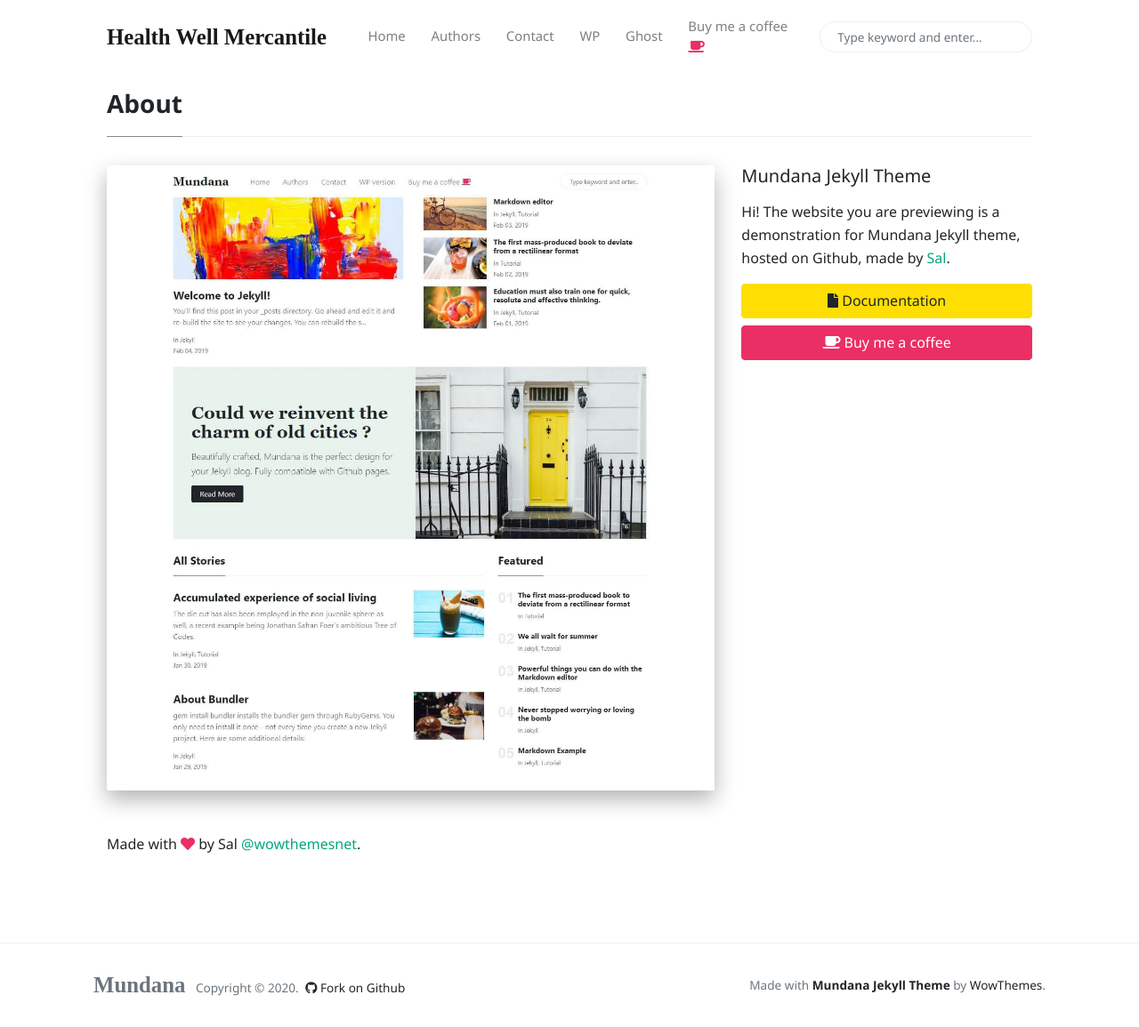
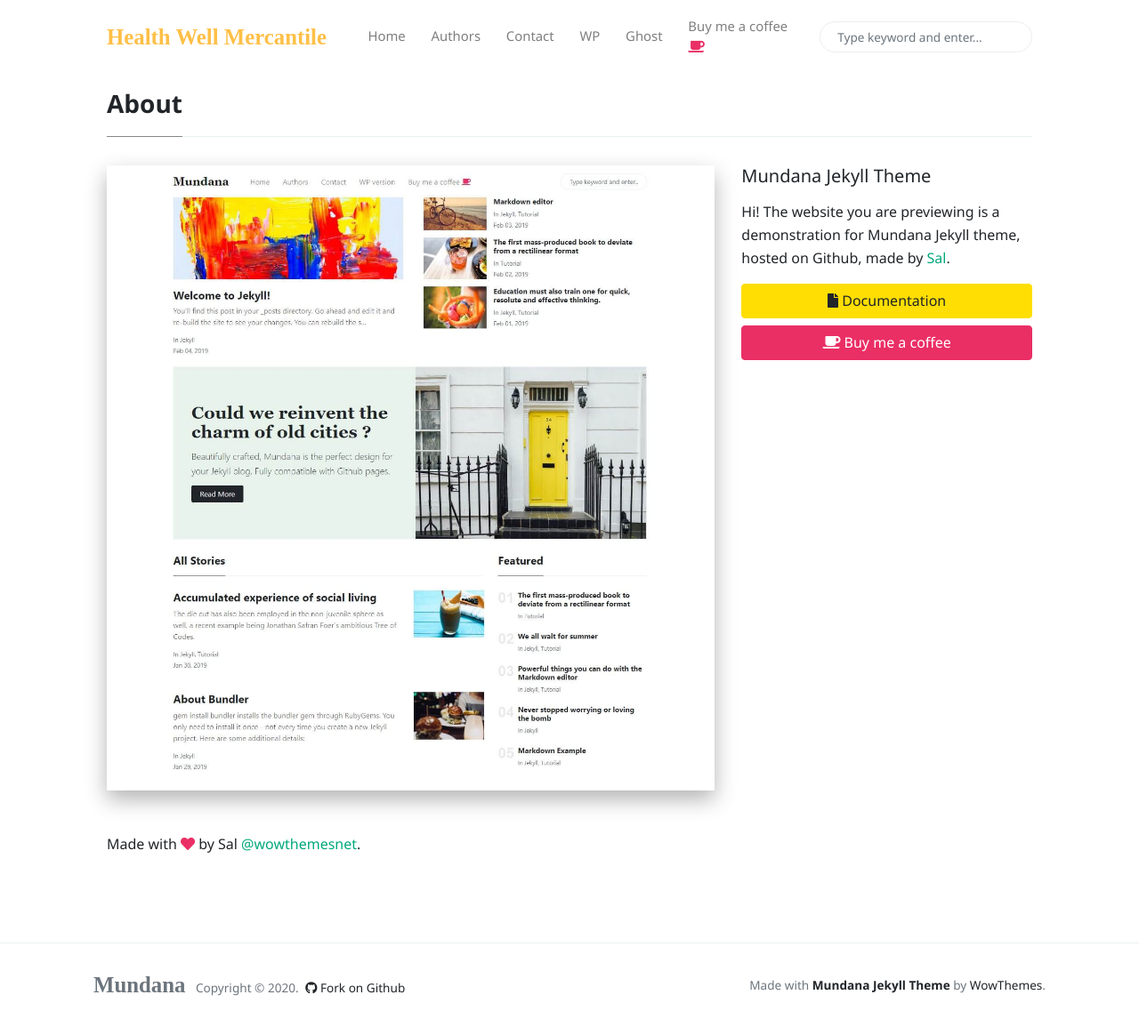
Before and after one commit to mbeconsultingltd/hwm_corp_website, a Jekyll site: the page built from _pages/about.md, in a window 1280 px wide and 1155 px high. Shown: the whole window at 89% size. Built offline with Jekyll 4.4.1, drawn with Linux system fonts in a browser that asks for light colours; nearby versions of some CDN libraries; comment, search, counter and statistics services are not loaded.

Commit message:
update colour

```diff
--- a/assets/css/theme.css
+++ b/assets/css/theme.css
@@ -228,7 +228,7 @@ a.text-dark:hover {
 	}
 }
 .navbar-light .navbar-brand {
-	color:rgba(0,0,0,0.9);
+	color:#ffbf47;
 }
 .navbar-light .navbar-brand:hover,.navbar-light .navbar-brand:focus {
 	color:rgba(0,0,0,0.9);
```
